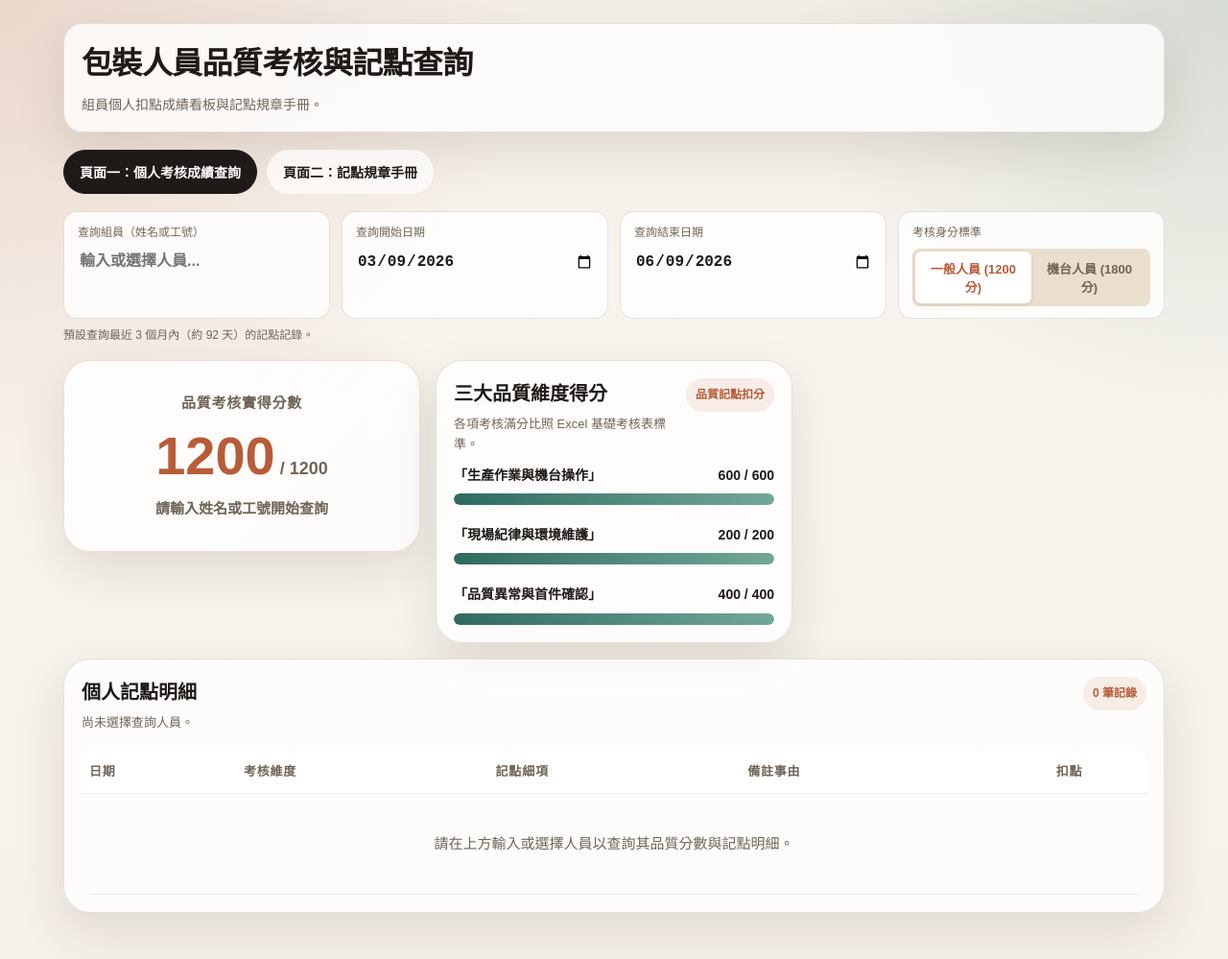
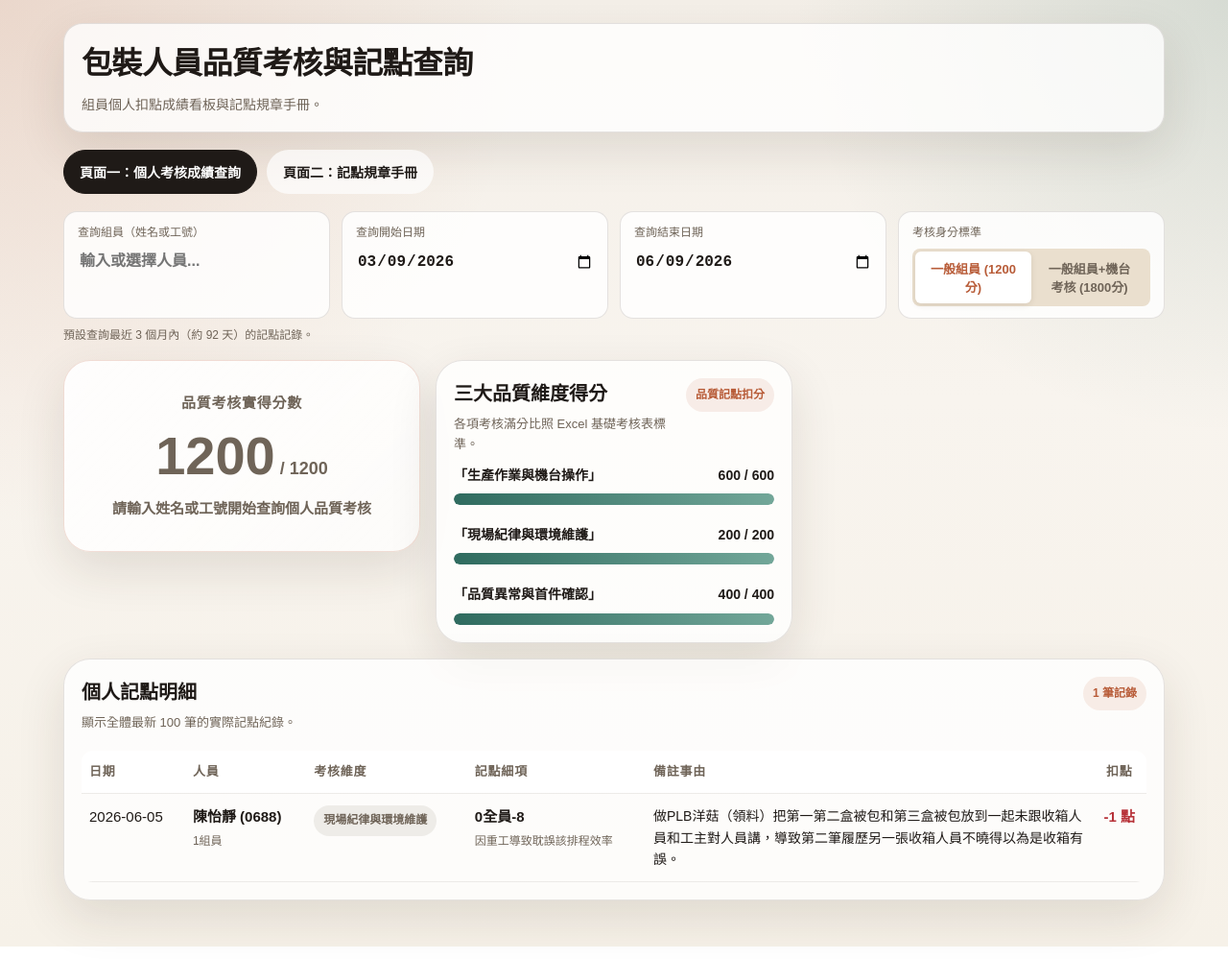
Before and after one commit to blackyw00621-arch/packaging-miss-records, a plain HTML site: page index.html in a window 1280 px wide. Shown: the whole page at 96% size. Drawn offline with Linux system fonts and the light colour scheme; no server answers.

Commit message:
一般組員機台考核

```diff
--- a/index.html
+++ b/index.html
@@ -547,8 +547,8 @@
         <div class="field">
           <label>考核身分標準</label>
           <div class="toggle-group" id="role-toggle-group">
-            <button type="button" id="role-crew-btn" class="active" data-role="crew">一般人員 (1200分)</button>
-            <button type="button" id="role-machine-btn" data-role="machine">機台人員 (1800分)</button>
+            <button type="button" id="role-crew-btn" class="active" data-role="crew">一般組員 (1200分)</button>
+            <button type="button" id="role-machine-btn" data-role="machine">一般組員+機台考核 (1800分)</button>
           </div>
         </div>
       </div>
@@ -928,27 +928,30 @@
     }
 
     async function loadPersonalRecords() {
-      if (!state.selectedEmployee) {
-        data.personalRecords = [];
-        return;
+      try {
+        const params = {};
+        if (state.selectedEmployee) {
+          params.employee_code = state.selectedEmployee.employee_code;
+          params.start_date = state.startDate;
+          params.end_date = state.endDate;
+          params.limit = 150;
+        } else {
+          params.limit = 100;
         }
-      try {
-        const res = await fetchJson('/api/v1/records', {
-          employee_code: state.selectedEmployee.employee_code,
-          start_date: state.startDate,
-          end_date: state.endDate,
-          limit: 150
-        });
+        const res = await fetchJson('/api/v1/records', params);
         data.personalRecords = res.items || [];
         apiAvailable = true;
       } catch (error) {
         apiAvailable = false;
-        // 靜態備用資料過濾
+        if (state.selectedEmployee) {
           data.personalRecords = data.fallbackRecords.filter(r =>
             r.employee_code === state.selectedEmployee.employee_code &&
             (!state.startDate || r.event_date >= state.startDate) &&
             (!state.endDate || r.event_date <= state.endDate)
           );
+        } else {
+          data.personalRecords = data.fallbackRecords;
+        }
         console.warn('無法連線後端 API 取得記點明細，已載入靜態備用記錄。', error);
       }
     }
@@ -990,12 +993,30 @@
       const fillDim2 = document.getElementById('fill-dim2');
       const fillDim3 = document.getElementById('fill-dim3');
 
-      if (!state.selectedEmployee) {
+      const isPersonal = state.selectedEmployee !== null;
+
+      // 動態更新表頭
+      const tableHeader = document.querySelector('#query-panel table thead');
+      if (tableHeader) {
+        tableHeader.innerHTML = `
+          <tr>
+            <th style="white-space: nowrap;">日期</th>
+            ${isPersonal ? '' : '<th style="white-space: nowrap;">人員</th>'}
+            <th style="white-space: nowrap;">考核維度</th>
+            <th style="white-space: nowrap;">記點細項</th>
+            <th>備註事由</th>
+            <th style="white-space: nowrap; text-align: center;">扣點</th>
+          </tr>
+        `;
+      }
+
+      if (!isPersonal) {
         // 尚未選擇組員狀態
         totalScoreVal.textContent = '1200';
         totalScoreMaxVal.textContent = ' / 1200';
-        scoreComment.textContent = '請輸入姓名或工號開始查詢';
+        scoreComment.textContent = '請輸入姓名或工號開始查詢個人品質考核';
         scoreComment.style.color = 'var(--muted)';
+        totalScoreVal.style.color = 'var(--muted)';
 
         scoreDim1.textContent = '600 / 600';
         scoreDim2.textContent = '200 / 200';
@@ -1008,10 +1029,9 @@
         fillDim3.style.width = '100%';
         fillDim3.style.background = 'linear-gradient(90deg, var(--accent-2), #72a799)';
 
-        personalRecordsBody.innerHTML = `<tr><td colspan="5" class="muted" style="text-align: center; padding: 40px 0;">請在上方輸入或選擇人員以查詢其品質分數與記點明細。</td></tr>`;
-        recordCountBadge.textContent = '0 筆記錄';
-        recordsMetaText.textContent = '尚未選擇查詢人員。';
-        return;
+        recordsMetaText.textContent = '顯示全體最新 100 筆的實際記點紀錄。';
+      } else {
+        recordsMetaText.textContent = `顯示 ${state.selectedEmployee.employee_name} (${state.selectedEmployee.employee_code}) 的記點記錄。`;
       }
 
       // 1. 初始化各維度滿分
@@ -1032,16 +1052,22 @@
         const penaltyVal = Math.abs(pts);
         const deduction = penaltyVal * DEDUCTION_MULTIPLIER;
 
+        if (isPersonal) {
           if (dim === 1) score1 -= deduction;
           else if (dim === 2) score2 -= deduction;
           else if (dim === 3) score3 -= deduction;
+        }
 
         const dimLabel = DIMENSION_LABELS[dim] || '其他';
         const notes = rec.notes && rec.notes.trim() ? rec.notes : '無備註事由';
 
+        const who = `${rec.employee_name || '未填'} (${rec.employee_code || ''})`;
+        const whoHtml = isPersonal ? '' : `<td><strong>${who}</strong><br/><span class="muted" style="font-size:12px;">${rec.employee_position || '未填'}</span></td>`;
+
         return `
           <tr>
             <td>${date}</td>
+            ${whoHtml}
             <td><span class="pill ${dim === 3 ? 'warn' : dim === 2 ? 'gray' : ''}">${dimLabel}</span></td>
             <td><strong>${rec.item_code || '-'}</strong><br/><span class="muted" style="font-size:12px;">${rec.subcategory || '-'}</span></td>
             <td style="font-size:14px; max-width: 400px; word-break: break-all;">${notes}</td>
@@ -1050,6 +1076,7 @@
         `;
       });
 
+      if (isPersonal) {
         // 總分計算 (防止負分在總評顯示異常，但可真實呈現數值)
         const totalScore = score1 + score2 + score3;
         totalScoreVal.textContent = totalScore;
@@ -1080,7 +1107,12 @@
         scoreDim3.textContent = `${score3} / ${maxDim3}`;
 
         // 進度條長度比例及漸層樣式
-      const updateProgressFill = (fillEl, score, max) => {
+        updateProgressFill(fillDim1, score1, maxDim1);
+        updateProgressFill(fillDim2, score2, maxDim2);
+        updateProgressFill(fillDim3, score3, maxDim3);
+      }
+
+      function updateProgressFill(fillEl, score, max) {
         const percent = Math.max(0, Math.min(100, Math.round((score / max) * 100)));
         fillEl.style.width = `${percent}%`;
         if (percent === 100) {
@@ -1090,21 +1122,16 @@
         } else {
           fillEl.style.background = 'linear-gradient(90deg, var(--danger), #e46b70)';
         }
-      };
-
-      updateProgressFill(fillDim1, score1, maxDim1);
-      updateProgressFill(fillDim2, score2, maxDim2);
-      updateProgressFill(fillDim3, score3, maxDim3);
+      }
 
       // 渲染表格
       if (listRows.length > 0) {
         personalRecordsBody.innerHTML = listRows.join('');
       } else {
-        personalRecordsBody.innerHTML = `<tr><td colspan="5" class="muted" style="text-align: center; padding: 40px 0;">在此查詢區間內，無任何記點扣分紀錄。</td></tr>`;
+        personalRecordsBody.innerHTML = `<tr><td colspan="${isPersonal ? 5 : 6}" class="muted" style="text-align: center; padding: 40px 0;">在此查詢區間內，無任何記點扣分紀錄。</td></tr>`;
       }
 
       recordCountBadge.textContent = `${listRows.length} 筆記錄`;
-      recordsMetaText.textContent = `顯示 ${state.selectedEmployee.employee_name} (${state.selectedEmployee.employee_code}) 的記點記錄。`;
     }
 
     function renderHandbook() {
@@ -1234,9 +1261,7 @@
           enforceThreeMonthRange('date-start-query', 'date-end-query');
           state.startDate = dateStartInput.value;
           state.endDate = dateEndInput.value;
-          if (state.selectedEmployee) {
           loadPersonalRecords().then(renderQueryPanel);
-          }
         });
       });
 
@@ -1253,10 +1278,11 @@
       initializeDateRangeDefault();
       bindEvents();
 
-      // 先載入員工與規章列表
+      // 先載入員工與規章列表，並載入最新記點紀錄
       await Promise.all([
         loadEmployees(),
-        loadHandbookTypes()
+        loadHandbookTypes(),
+        loadPersonalRecords()
       ]);
 
       renderAll();
```
Lines whose indentation alone changed are shown as unchanged.
